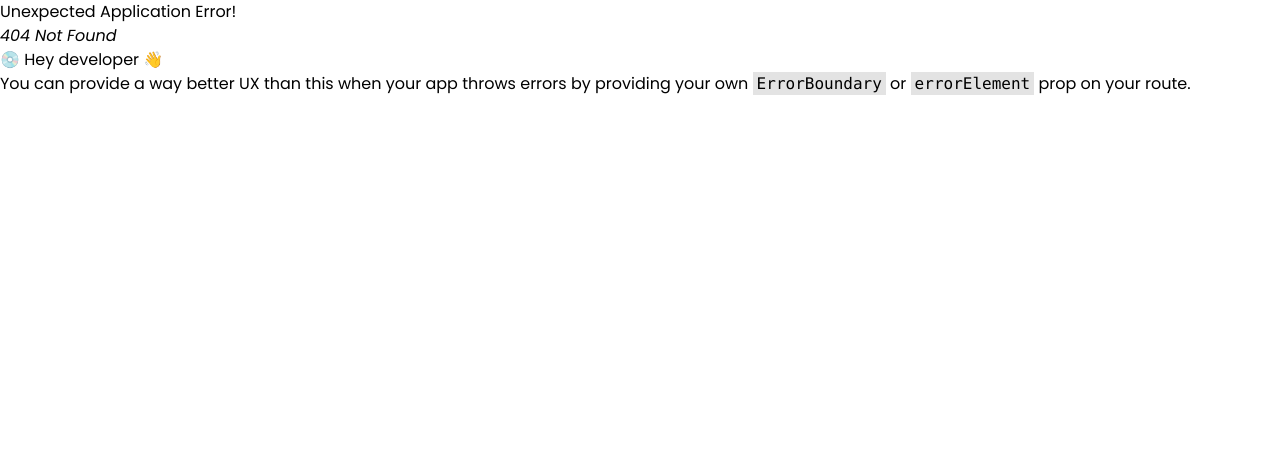
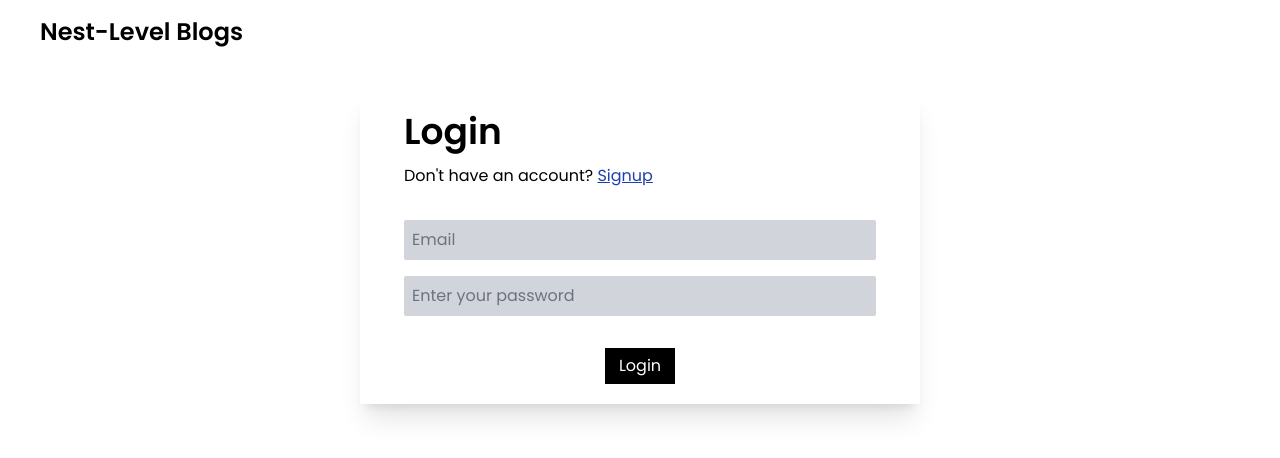
Before and after one commit to priyansh160702/Blog_Site_Frontend, a React (Vite) app: page /login in a window 1280 px wide. Before the commit this address had no page. Shown: the top 458 px of the page. Built offline with nearby package versions, Linux system fonts and the light colour scheme.

Commit message:
Add Login Page.

```diff
--- a/src/App.jsx
+++ b/src/App.jsx
@@ -1,13 +1,17 @@
 import { RouterProvider, createBrowserRouter } from "react-router-dom";
 import RootLayout from "./components/Rootlayout";
 import SignupPage from "./pages/SignupPage";
+import LoginPage from "./pages/LoginPage";
 
 // Router
 const router = createBrowserRouter([
   {
     path: "/",
     element: <RootLayout />,
-    children: [{ path: "/create-account", element: <SignupPage /> }],
+    children: [
+      { path: "/create-account", element: <SignupPage /> },
+      { path: "/login", element: <LoginPage /> },
+    ],
   },
 ]);
 
--- a/src/components/Rootlayout.jsx
+++ b/src/components/Rootlayout.jsx
@@ -12,7 +12,7 @@ const RootLayout = () => {
 
   if (path === "/login") {
     title = "Login";
-  } else if (path === "/signup") {
+  } else if (path === "/create-account") {
     title = "Create Account";
   } else {
     title = "Nest-level Blogs";
--- /dev/null
+++ b/src/pages/LoginPage.jsx
@@ -0,0 +1,55 @@
+import { useState } from "react";
+import { Link } from "react-router-dom";
+import { FontAwesomeIcon } from "@fortawesome/react-fontawesome";
+import { faEye, faEyeSlash } from "@fortawesome/free-regular-svg-icons";
+
+const LoginPage = () => {
+  const [showPassword, setShowPassword] = useState(false);
+
+  const passwordStateHandler = () => {
+    setShowPassword((showPassword) => !showPassword);
+  };
+
+  return (
+    <div className="container">
+      <div className="mx-auto w-[35rem] shadow-xl px-11 py-5">
+        <h1 className="mb-3 text-4xl font-semibold">Login</h1>
+        <h2>
+          Don't have an account?{" "}
+          <Link className="text-blue-800 underline" to="/create-account">
+            Signup
+          </Link>
+        </h2>
+        <form noValidate>
+          <div className="form-content">
+            <input type="email" placeholder="Email" />
+            <div className="relative">
+              <input
+                type={showPassword ? "text" : "password"}
+                placeholder="Enter your password"
+                className="w-full"
+              />
+              <button
+                type="button"
+                className="password-btn"
+                onClick={passwordStateHandler}
+              >
+                {showPassword ? (
+                  <FontAwesomeIcon icon={faEyeSlash} />
+                ) : (
+                  <FontAwesomeIcon icon={faEye} />
+                )}
+              </button>
+            </div>
+          </div>
+
+          <button type="submit" className="mx-auto flex btn-black">
+            Login
+          </button>
+        </form>
+      </div>
+    </div>
+  );
+};
+
+export default LoginPage;
```
